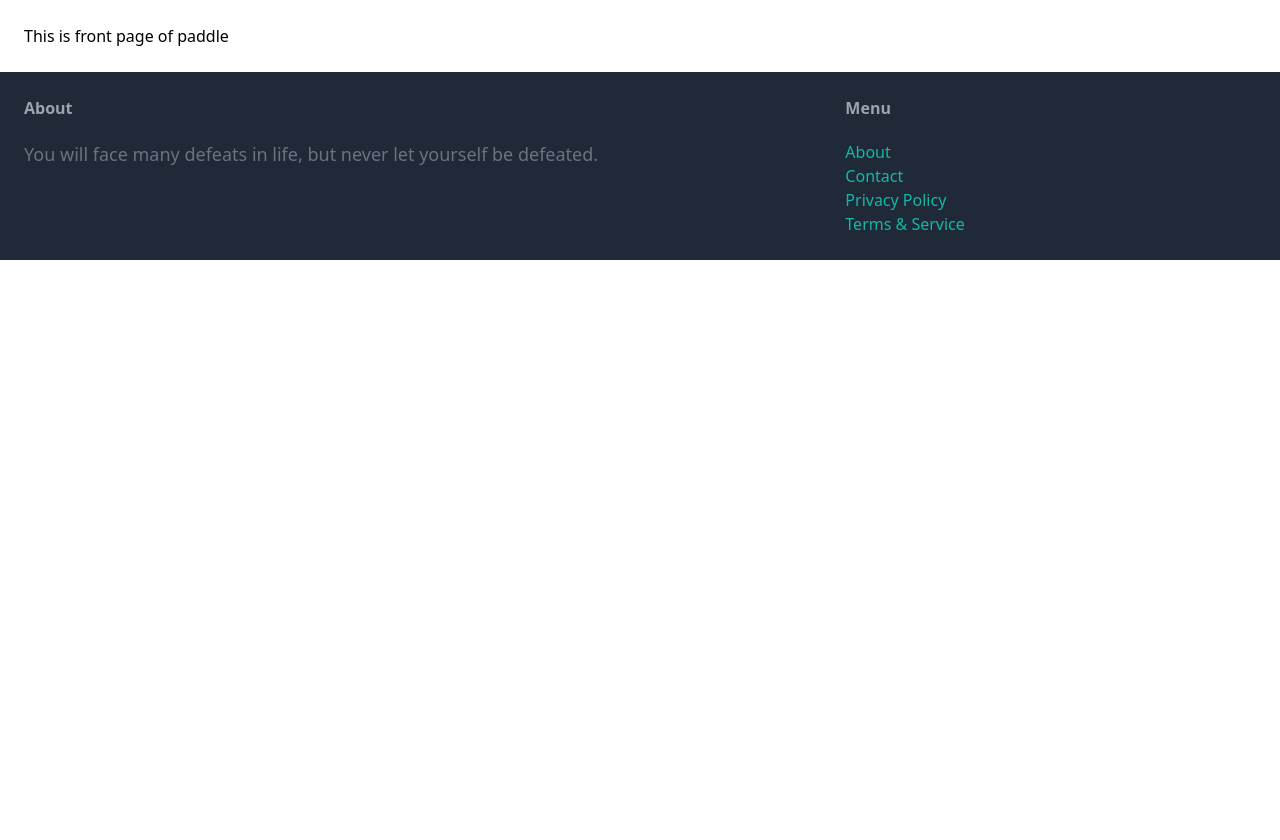
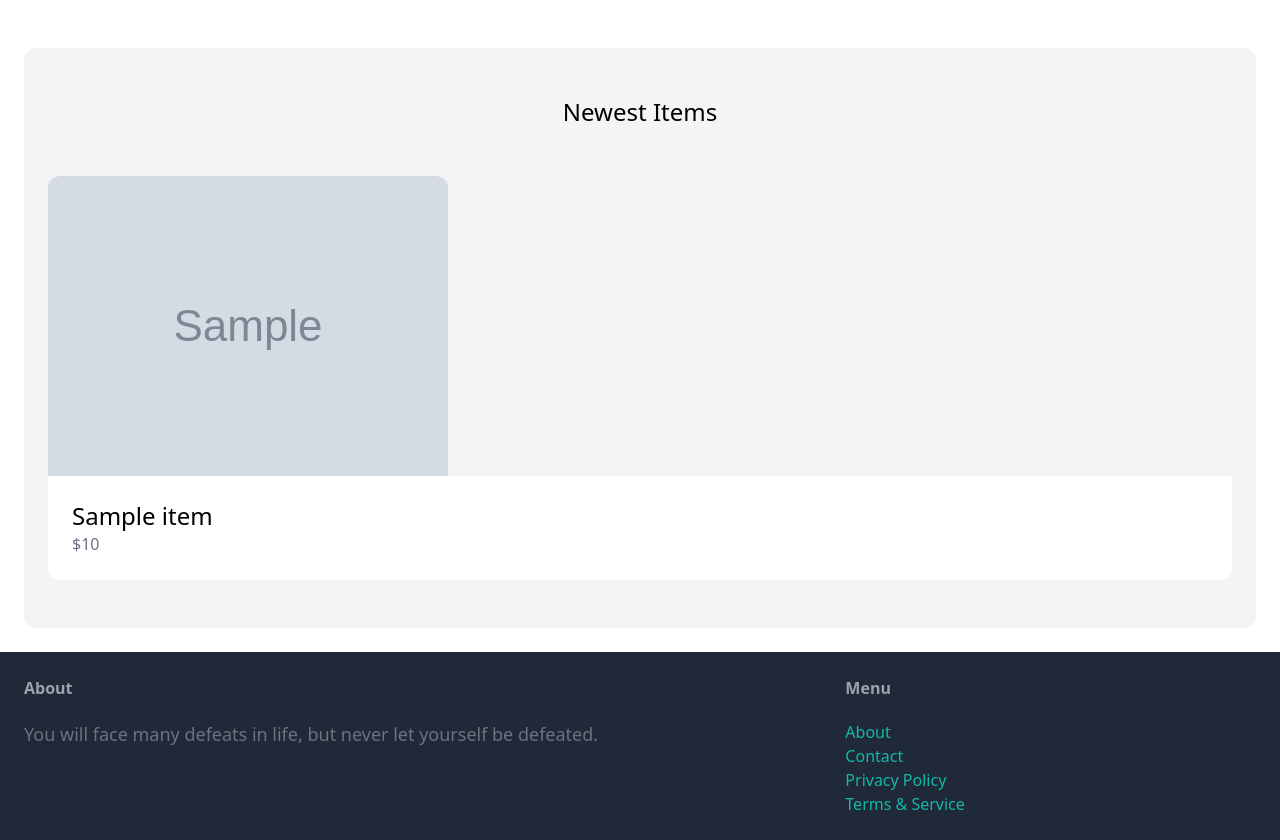
Before and after one commit to kuldeep1A/puddle, a Django app: template core/templates/core/index.html in a window 1280 px wide. Shown: the part 77-917 px from the top of the page. Before the commit the page ends 337 px from the top, so only its background shows below. Run offline with Django 3.2, Linux system fonts and the light colour scheme; the template is opened without the code that fills it: most values are stand-ins (such as "Sample title", 1, 10 or a date in 2020); grey boxes marked "Sample" are stand-in pictures; some libraries are stand-ins or nearby versions.

Commit message:
complete items div

```diff
--- a/core/templates/core/index.html
+++ b/core/templates/core/index.html
@@ -2,5 +2,23 @@
 
 {% block title %}Welcome{% endblock %}
 {% block content %}
-    <h1>This is front page of paddle</h1>
+    <div class="mt-6 px-6 py-12 bg-gray-100 rounded-xl">
+        <h2 class="mb-12 text-2xl text-center">Newest Items</h2>
+        <div class="grid gird-cols-3 gap-3">
+            {% for item in items %}
+                <div>
+                    <a href="#">
+                        <div>
+                            <img src="{{ item.image.url }}" class="rounded-t-xl">
+                        </div>
+                        <div class="p-6 bg-white rounded-b-xl">
+                            <h2 class="text-2xl">{{ item.name }}</h2>
+                            <p class="text-gray-500">${{ item.price }}</p>
+                        </div>
+                    </a>
+                </div>
+            {% endfor %}
+
+        </div>
+    </div>
 {% endblock %}
--- a/puddle/urls.py
+++ b/puddle/urls.py
@@ -17,9 +17,11 @@ Including another URLconf
 from django.contrib import admin
 from django.urls import path
 from core.views import index, contact
+from django.conf import settings
+from django.conf.urls.static import static
 
 urlpatterns = [
     path('', index, name='index'),
     path('contact/', contact, name='contact'),
     path('admin/', admin.site.urls),
-]
+] + static(settings.MEDIA_URL, document_root=settings.MEDIA_ROOT)
```
